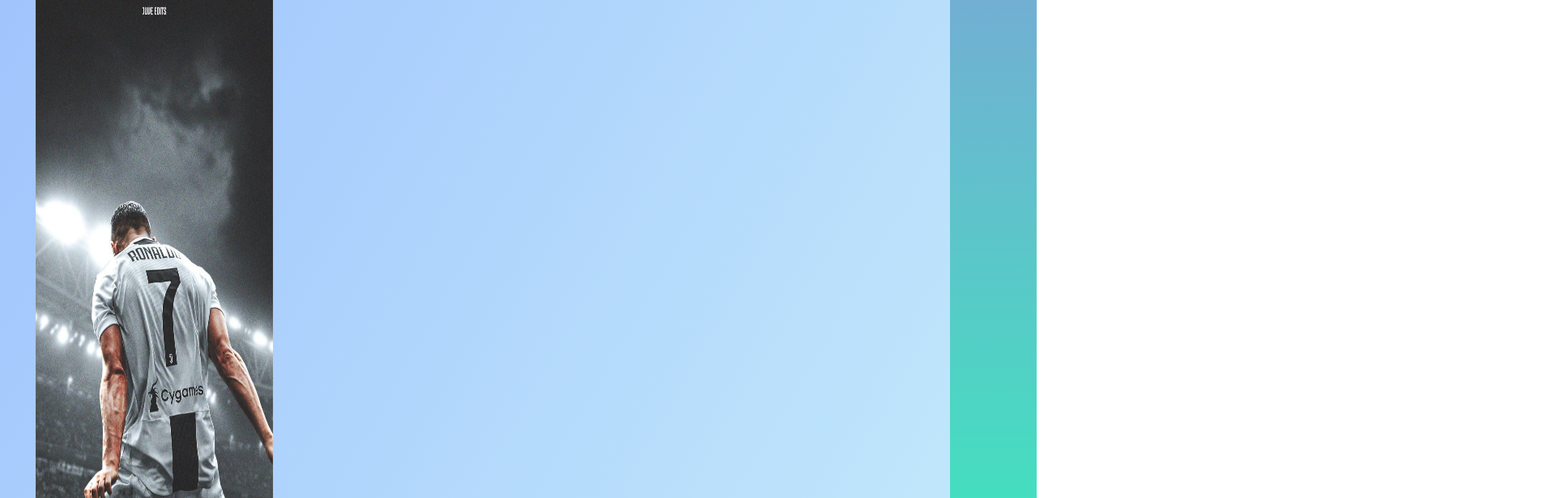
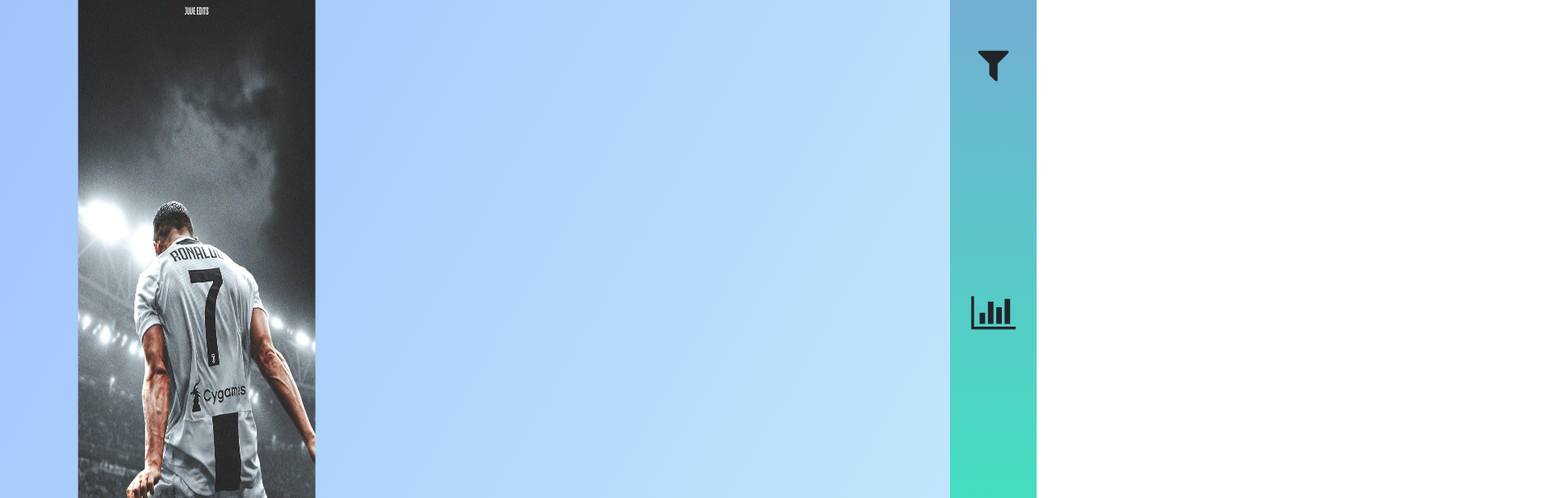
Before and after one commit to avi-cr17/CryptoTracker, a React (Create React App) app: page / in a window 1280 px wide. Shown: the top 616 px of the page at 81% size, 1920 px wide, since content can reach past the window. Built offline with nearby package versions, Linux system fonts and the light colour scheme.

Commit message:
before individual pages

```diff
--- a/package.json
+++ b/package.json
@@ -11,6 +11,7 @@
     "gsap": "^3.8.0",
     "react": "^17.0.2",
     "react-dom": "^17.0.2",
+    "react-router-dom": "^6.0.2",
     "react-scripts": "4.0.3",
     "web-vitals": "^1.1.2"
   },
--- a/src/App.js
+++ b/src/App.js
@@ -38,11 +38,11 @@ function App() {
 
   return (
     <div className="row g-0" ref={el=> app=el}>
-      <div className="col-11 images " >
+      <div className="col-12 images " >
 
       <div className="h-100 w-100 row g-0"  >
 
-      <img src={left} className={`img col-`+l}
+      <img src={left} className={`img col-md-`+l +` col-sm-8`}
        ref={el=> leftimg=el}
       onMouseEnter={()=>{
         setL('4');
@@ -57,7 +57,7 @@ function App() {
       }}
 
       />
-      <img src={center} className={`img col-`+c}
+      <img src={center} className={`img col-md-`+c +` col-sm-8`}
        ref={el=> centerimg=el}
       onMouseEnter={()=>{
         setL('2');
@@ -71,7 +71,7 @@ function App() {
 
       }}
       />
-      <img src={right} className={`img col-`+r}
+      <img src={right} className={`img2 col-md-`+r +` col-sm-8`}
        ref={el=> rightimg=el}
       onMouseEnter={()=>{
         setL('2');
@@ -92,9 +92,7 @@ function App() {
 
       </div>
 
-      <div className="col-1 navbar" >
-        <Nav  />
-      </div>
+
 
 
     </div>
--- a/src/components/Nav.jsx
+++ b/src/components/Nav.jsx
@@ -2,8 +2,17 @@ import React from 'react'
 
 const Nav = () => {
     return (
-        <div className="h-100 w-100 d-flex justify-content-center align-items-center  ">
+        <div className="h-100 w-100  ">
 
+            <div className="navbox text-center mt-5">
+            <i className="fa fa-filter fa-3x" aria-hidden="true"></i>
+            </div>
+            <div className="navbox  text-center mt-5">
+            <i className="fa fa-bar-chart fa-3x" aria-hidden="true"></i>
+            </div>
+            <div className="navbox  text-center mt-5">
+            <i className="fa fa-rss fa-3x" aria-hidden="true"></i>
+            </div>
 
       </div>
     )
--- a/src/index.css
+++ b/src/index.css
@@ -10,6 +10,7 @@ body {
   -webkit-font-smoothing: antialiased;
   -moz-osx-font-smoothing: grayscale;
   overflow-x: hidden;
+  overflow-y: hidden;
 }
 
 html {
@@ -42,5 +43,16 @@ code {
 .img {
   height: 100vh;
   width: 30%;
-  transition: 2s;
+  transition: 1s;
 }
+
+.img2 {
+  height: 100vh;
+  width: 20%;
+  transition: 1s;
+}
+
+.navbox {
+  height: 33%;
+  width: 100%;
+}
--- a/src/index.js
+++ b/src/index.js
@@ -6,11 +6,34 @@ import reportWebVitals from './reportWebVitals';
 import '../node_modules/bootstrap/dist/css/bootstrap.min.css';
 import 'bootstrap/dist/css/bootstrap.css';
 import 'bootstrap/dist/js/bootstrap.js';
+import '../node_modules/font-awesome/css/font-awesome.min.css';
+import 'font-awesome/css/font-awesome.min.css';
+
+import {BrowserRouter} from 'react-router-dom';
+import {Routes,Route} from 'react-router-dom';
+import Nav from './components/Nav';
+
+
 
 ReactDOM.render(
+  <BrowserRouter>
   <React.StrictMode>
-    <App />
-  </React.StrictMode>,
+
+  <div className="row g-0" >
+  <div className="col-md-11 col-sm-8" >
+  <Routes>
+  <Route path="/" element={<App />} />
+  <Route path="*" element={<App />} />
+  </Routes>
+  </div>
+      <div className="col-md-1 navbar d-none d-md-block d-xl " >
+        <Nav  />
+      </div>
+
+      </div>
+
+  </React.StrictMode>
+  </BrowserRouter>,
   document.getElementById('root')
 );
 
```
Also changed, not shown: 1 other file (tests, documents, lock files or other folders).
